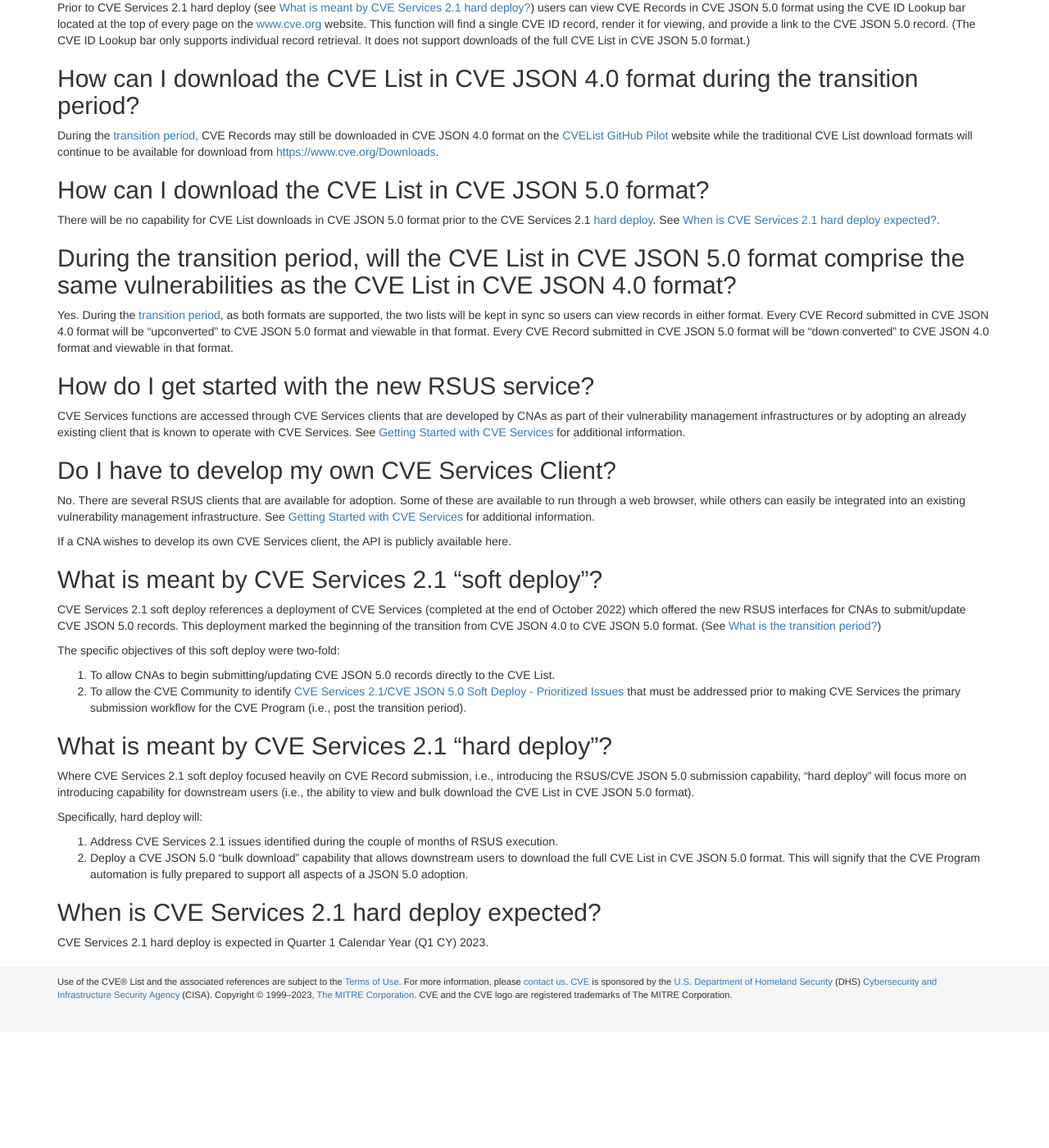
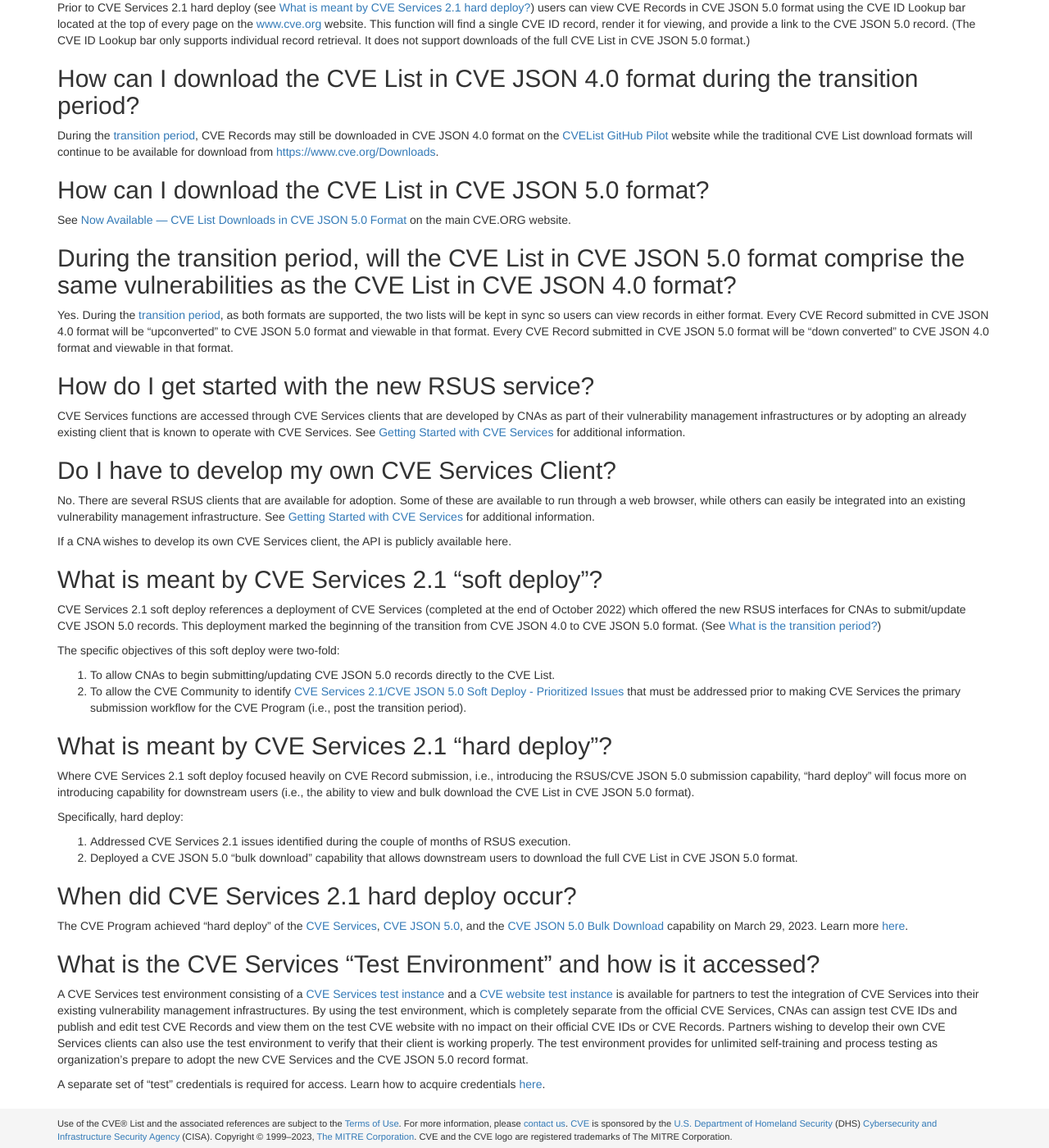
Before and after one commit to CVEProject/cveproject.github.io, a Jekyll site: the page built from automation-cve-services-faqs.md, in a window 1280 px wide and 1400 px high, scrolled down 1402 px. Shown: the whole window at 82% size. Built offline with Jekyll 4.4.1, drawn with Linux system fonts in a browser that asks for light colours; nearby versions of some CDN libraries; before the commit the page ends 2661 px from its top, so only the background shows below that.

Commit message:
Update automation-cve-services-faqs.md
Added an FAQ about the Test Environment and updated the Hard Deploy-related FAQ answers.

```diff
--- a/automation-cve-services-faqs.md
+++ b/automation-cve-services-faqs.md
@@ -60,7 +60,7 @@ During the [transition period](https://cveproject.github.io/automation-cve-servi
 
 ## How can I download the CVE List in CVE JSON 5.0 format?
 
-There will be no capability for CVE List downloads in CVE JSON 5.0 format prior to the CVE Services 2.1 [hard deploy](https://cveproject.github.io/automation-cve-services-faqs#what-is-meant-by-cve-services-21-hard-deploy). See [When is CVE Services 2.1 hard deploy expected?](https://cveproject.github.io/automation-cve-services-faqs#when-is-cve-services-21-hard-deploy-expected).
+See [Now Available — CVE List Downloads in CVE JSON 5.0 Format](https://www.cve.org/Media/News/item/blog/2023/03/29/CVE-Downloads-in-JSON-5-Format) on the main CVE.ORG website.
 
 ## During the transition period, will the CVE List in CVE JSON 5.0 format comprise the same vulnerabilities as the CVE List in CVE JSON 4.0 format?
 
@@ -90,13 +90,18 @@ The specific objectives of this soft deploy were two-fold:
 
 Where CVE Services 2.1 soft deploy focused heavily on CVE Record submission, i.e., introducing the RSUS/CVE JSON 5.0 submission capability, “hard deploy” will focus more on introducing capability for downstream users (i.e., the ability to view and bulk download the CVE List in CVE JSON 5.0 format).
 
-Specifically, hard deploy will:
+Specifically, hard deploy:
 
 <ol>
-        <li>Address CVE Services 2.1 issues identified during the couple of months of RSUS execution.</li>
-        <li> Deploy a CVE JSON 5.0 “bulk download” capability that allows downstream users to download the full CVE List in CVE JSON 5.0 format. This will signify that the CVE Program automation is fully prepared to support all aspects of a JSON 5.0 adoption.</li>
+        <li>Addressed CVE Services 2.1 issues identified during the couple of months of RSUS execution.</li>
+        <li> Deployed a CVE JSON 5.0 “bulk download” capability that allows downstream users to download the full CVE List in CVE JSON 5.0 format.</li>
 </ol>
 
-## When is CVE Services 2.1 hard deploy expected?
+## When did CVE Services 2.1 hard deploy occur?
 
-CVE Services 2.1 hard deploy is expected in Quarter 1 Calendar Year (Q1 CY) 2023.
+The CVE Program achieved “hard deploy” of the [CVE Services](https://www.cve.org/AllResources/CveServices), [CVE JSON 5.0](https://www.cve.org/AllResources/CveServices#cve-json-5), and the [CVE JSON 5.0 Bulk Download](https://www.cve.org/Media/News/item/blog/2023/03/29/CVE-Downloads-in-JSON-5-Format) capability on March 29, 2023. Learn more [here](https://cveproject.github.io/automation-transition#bulletin-number-15).
+
+## What is the CVE Services “Test Environment” and how is it accessed?
+A CVE Services test environment consisting of a [CVE Services test instance](https://cveawg-test.mitre.org/api) and a [CVE website test instance](https://test.cve.org/) is available for partners to test the integration of CVE Services into their existing vulnerability management infrastructures. By using the test environment, which is completely separate from the official CVE Services, CNAs can assign test CVE IDs and publish and edit test CVE Records and view them on the test CVE website with no impact on their official CVE IDs or CVE Records. Partners wishing to develop their own CVE Services clients can also use the test environment to verify that their client is working properly. The test environment provides for unlimited self-training and process testing as organization’s prepare to adopt the new CVE Services and the CVE JSON 5.0 record format.
+
+A separate set of “test” credentials is required for access. Learn how to acquire credentials [here](https://www.cve.org/AllResources/CveServices#obtaining-credentials).
```
